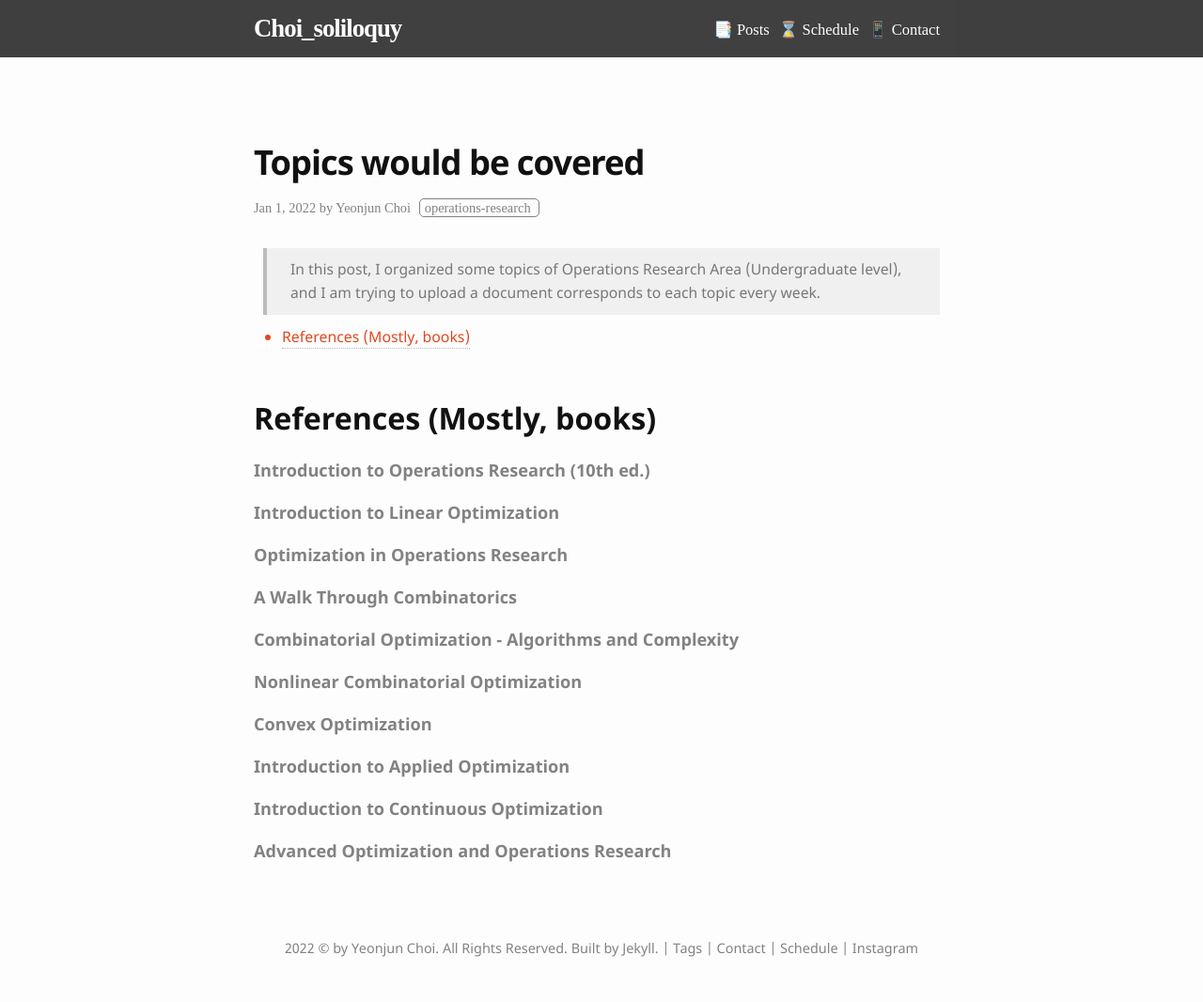
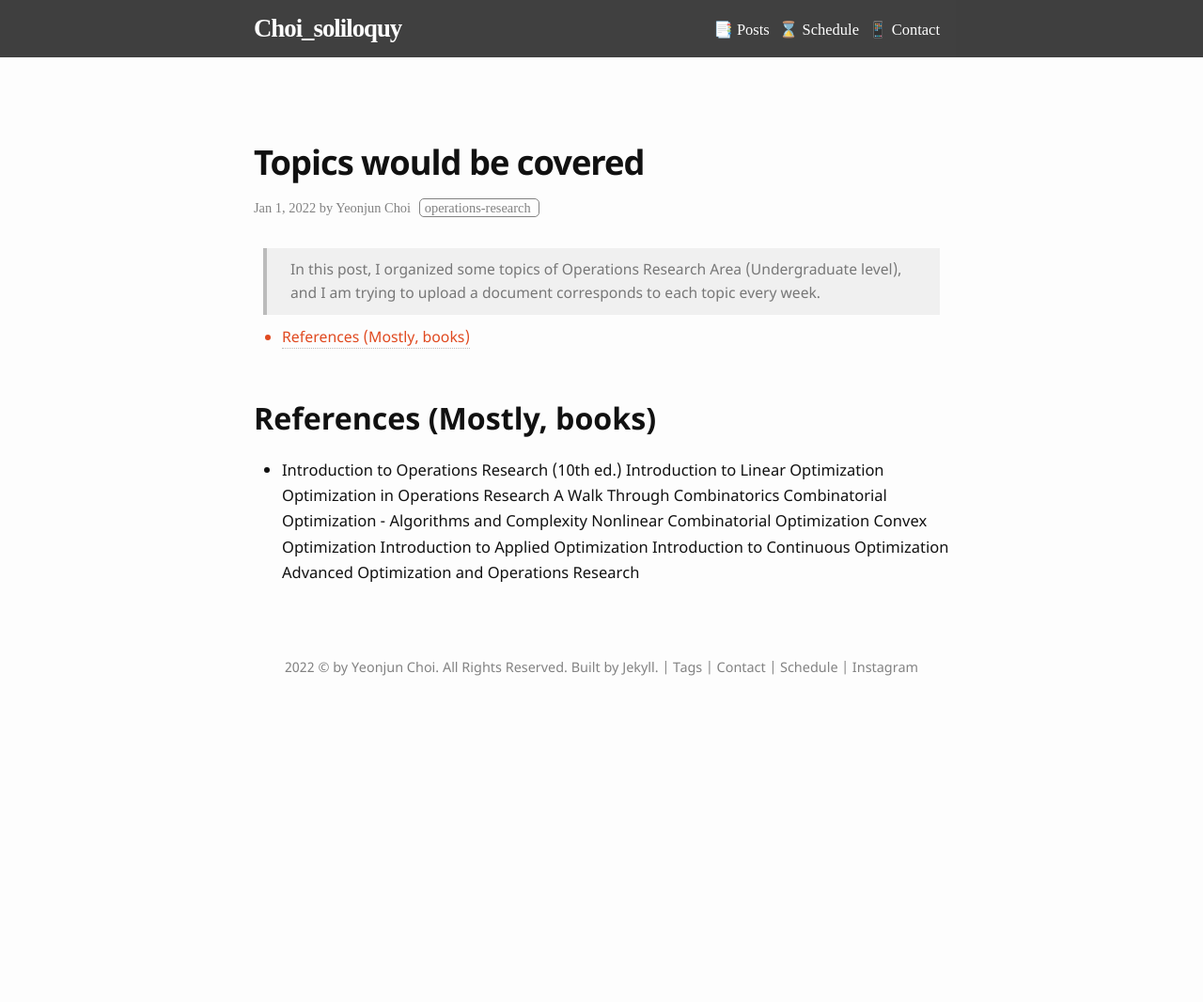
Before and after one commit to choipostech/choipostech.github.io, a Jekyll site: the page built from _posts/2022-01-01-Temp.md, in a window 1280 px wide. Shown: the whole page at 94% size. Built offline with Jekyll 4.4.1, drawn with Linux system fonts in a browser that asks for light colours; some web fonts are replaced; comment, search, counter and statistics services are not loaded; after the commit the page ends 900 px from its top, so only the background shows below that.

```diff
--- a/_posts/2022-01-01-Temp.md
+++ b/_posts/2022-01-01-Temp.md
@@ -17,13 +17,13 @@ tags: operations-research
 
 ## References (Mostly, books)
 
-#### Introduction to Operations Research (10th ed.)
-#### Introduction to Linear Optimization
-#### Optimization in Operations Research
-#### A Walk Through Combinatorics
-#### Combinatorial Optimization - Algorithms and Complexity
-#### Nonlinear Combinatorial Optimization
-#### Convex Optimization
-#### Introduction to Applied Optimization
-#### Introduction to Continuous Optimization
-#### Advanced Optimization and Operations Research
+* Introduction to Operations Research (10th ed.)
+Introduction to Linear Optimization
+Optimization in Operations Research
+A Walk Through Combinatorics
+Combinatorial Optimization - Algorithms and Complexity
+Nonlinear Combinatorial Optimization
+Convex Optimization
+Introduction to Applied Optimization
+Introduction to Continuous Optimization
+Advanced Optimization and Operations Research
```
